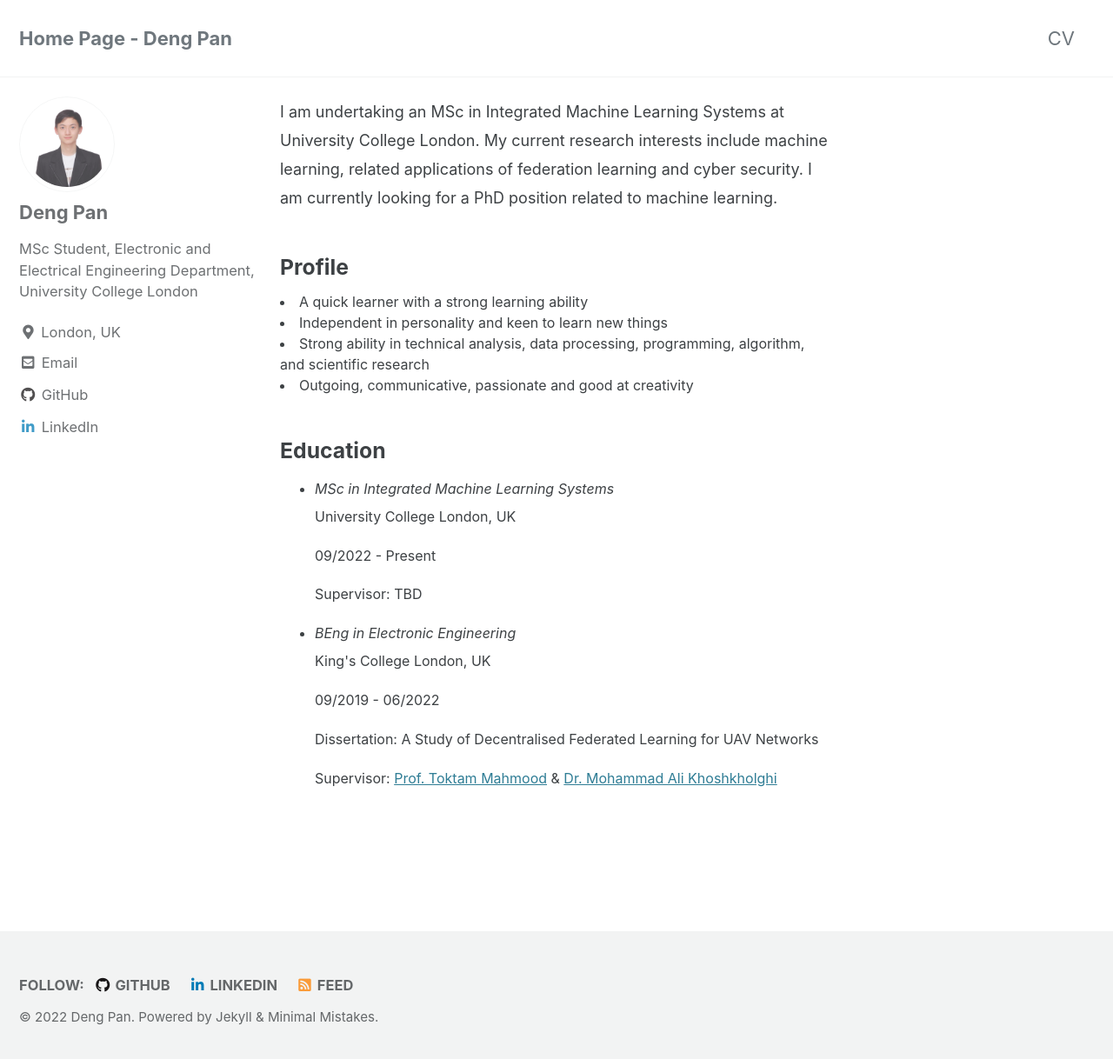
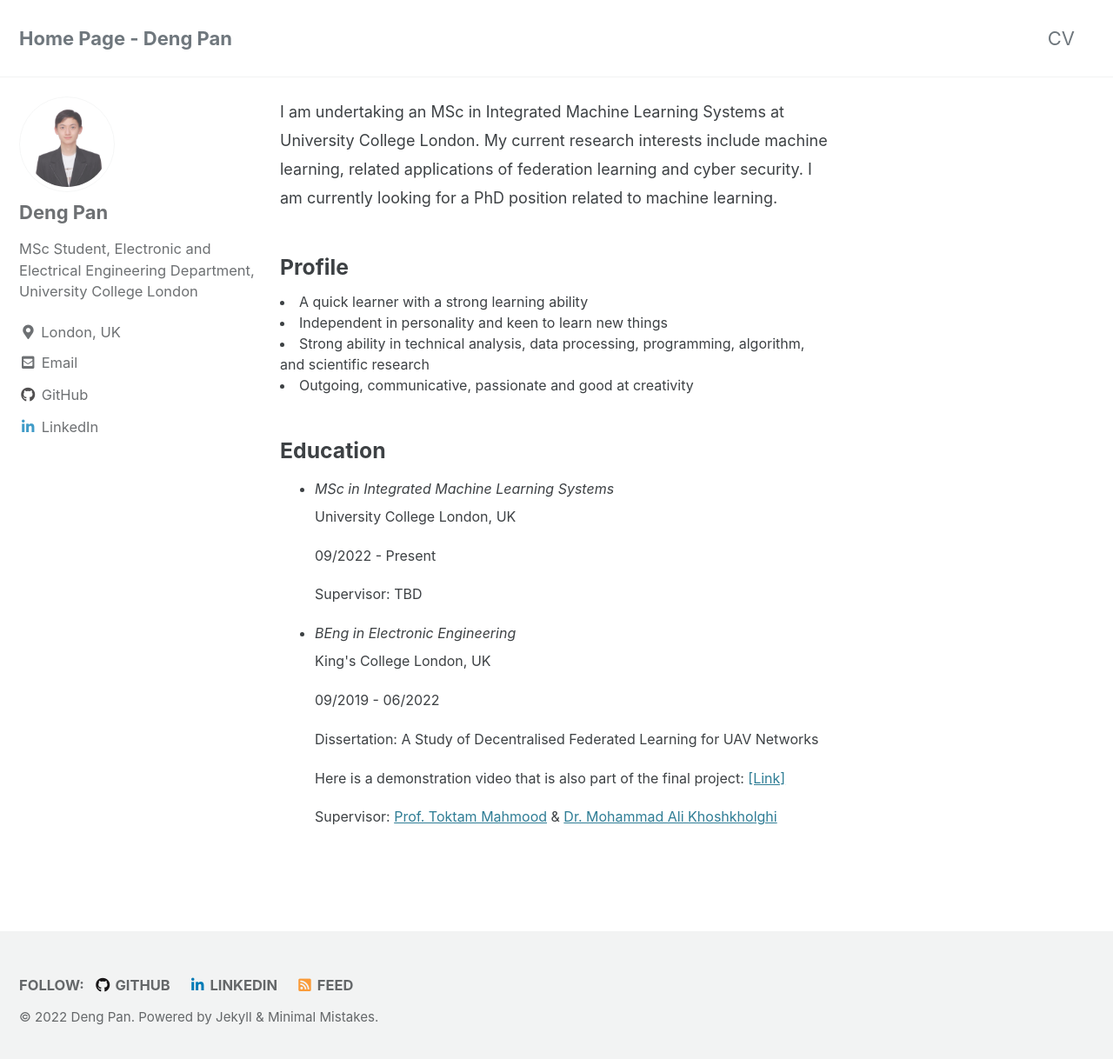
Before and after one commit to Deng-1-Pan/Deng-1-Pan.github.io, a Jekyll site: the page built from index.html, in a window 1280 px wide and 1226 px high. Shown: the top 1218 px of the window at 87% size. Built offline with Jekyll 4.4.1, drawn with Linux system fonts in a browser that asks for light colours; cached includes are drawn as plain includes.

Commit message:
Update index.html

```diff
--- a/index.html
+++ b/index.html
@@ -22,6 +22,7 @@
     <p>King's College London, UK</p>
     <p>09/2019 - 06/2022</p>
     <p>Dissertation: A Study of Decentralised Federated Learning for UAV Networks</p>
+    <p>Here is a demonstration video that is also part of the final project: <a href="https://youtu.be/OIC1EeIO2kg">[Link]</a></p>
     <p>Supervisor: <a href="https://www.kcl.ac.uk/people/toktam-mahmoodi">Prof. Toktam Mahmood</a> & <a href="https://www.kcl.ac.uk/people/mohammad-ali-koshkholghi">Dr. Mohammad Ali Khoshkholghi</a></p>
 </ul></font>
 <!-- <p>Here is my <object data="about/Aymen_Kefi_s_CV.pdf" height="100%" width="100%"></object></p> -->
```
